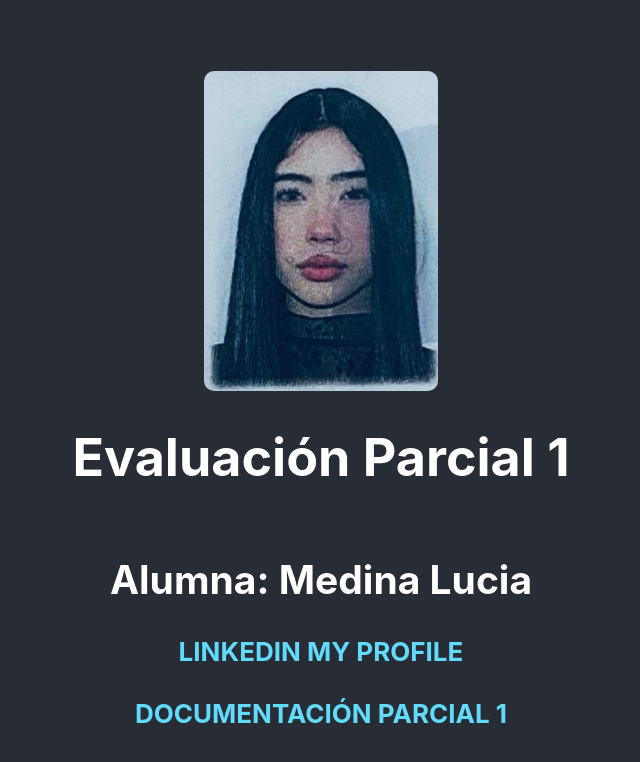
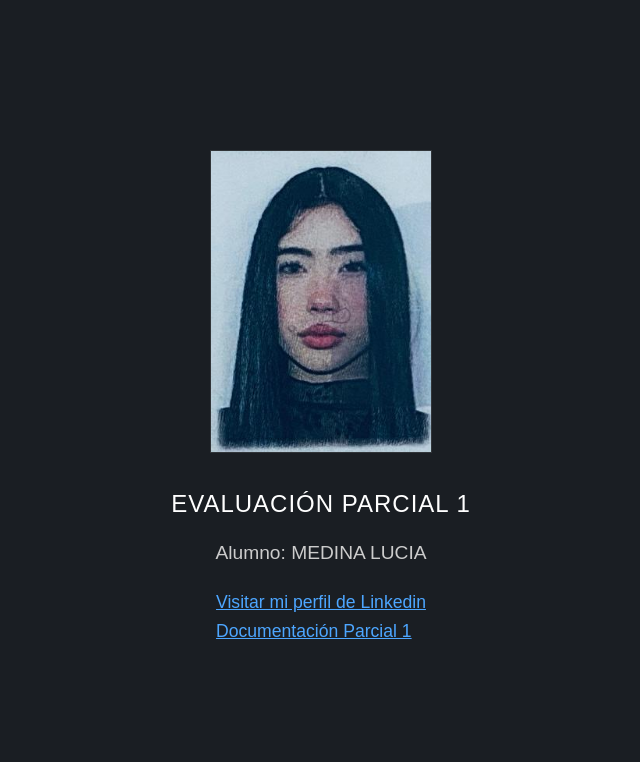
Before and after one commit to luxyMedina1/lucia_medina_parcial1, a React (Create React App) app: page / in a window 1280 px wide. Shown: the top 762 px of the page, without its empty margins (319-959 px from the left). Built offline with nearby package versions, Linux system fonts and the light colour scheme.

Commit message:
Actualizo App.css y App.js, elimino AppRouter.js

```diff
--- a/src/App.css
+++ b/src/App.css
@@ -1,30 +1,79 @@
-.App {
+/* Fondo general oscuro */
+.pantalla-oscura {
+  background-color: #1a1e23;
+  min-height: 100vh;
+  display: flex;
+  align-items: center;
+  justify-content: center;
+  color: white;
+  font-family: Arial, sans-serif;
   text-align: center;
 }
 
-.App-logo {
-  height: 40vmin;
-  pointer-events: none;
-  border-radius: 10px;
-}
-
-.App-header {
-  background-color: #282c34;
-  min-height: 100vh;
+.contenedor-perfil {
   display: flex;
   flex-direction: column;
   align-items: center;
-  justify-content: center;
-  font-size: calc(10px + 2vmin);
-  color: white;
 }
 
-.App-link {
-  color: #61dafb;
-  font-weight: bold;
-  text-decoration: none;
+/* Foto tamaño mediano/pequeño como en la imagen */
+.foto-perfil-simple {
+  width: 220px;
+  height: auto;
+  margin-bottom: 20px;
+  border: 1px solid rgba(255,255,255,0.1);
 }
 
-.App-link:hover {
+.evaluacion-texto {
+  font-size: 1.5rem;
+  font-weight: normal;
+  margin-bottom: 5px;
+  letter-spacing: 1px;
+}
+
+.alumno-texto {
+  font-size: 1.2rem;
+  color: #ccc;
+  margin-bottom: 20px;
+}
+
+/* Enlaces estilo simple */
+.enlaces-inferiores a, .boton-enlace {
+  display: block;
+  color: #4da6ff;
   text-decoration: underline;
+  background: none;
+  border: none;
+  font-size: 1.1rem;
+  cursor: pointer;
+  margin: 8px 0;
+  padding: 0;
 }
+
+/* Estilos del Centro de Descargas */
+.centro-descargas-directo {
+  width: 90%;
+  max-width: 500px;
+}
+
+.titulo-seccion {
+  font-size: 2rem;
+  margin-bottom: 30px;
+  color: #4da6ff;
+}
+
+.btn {
+  width: 100%;
+  padding: 15px;
+  margin: 10px 0;
+  border: none;
+  border-radius: 4px;
+  color: white;
+  font-weight: bold;
+  cursor: pointer;
+  text-transform: uppercase;
+}
+
+.btn-azul { background-color: #007bff; }
+.btn-verde { background-color: #28a745; }
+.btn-gris { background-color: #343a40; }
--- a/src/App.js
+++ b/src/App.js
@@ -1,38 +1,62 @@
-import profile from './porfile.jfif';
+import React, { useState } from 'react';
 import './App.css';
+import porfile from './porfile.jfif';
 
 function App() {
+  const [verDescargas, setVerDescargas] = useState(false);
+  const nombreAlumno = "MEDINA LUCIA ";
+
+  if (verDescargas) {
+    return (
+      <div className="pantalla-oscura">
+        <div className="centro-descargas-directo">
+          <h1 className="titulo-seccion">Centro de Descargas</h1>
+          <div className="lista-botones">
+
+            {/* 1. Comandos React */}
+            <a href="/comandos.pdf" download="lucia_medina_parcial1/public/comandos.pdf">
+              <button className="btn btn-azul">COMANDOS BÁSICOS DE REACT</button>
+            </a>
+
+            {/* 2. ISO / IEEE */}
+            <a href="/ieee.pdf" download="ISO_Estándar_IEEE.pdf">
+              <button className="btn btn-verde">ISO / ESTANDAR IEEE</button>
+            </a>
+
+            {/* 3. Requerimientos */}
+            <a href="/requerimientos.pdf" download="Requerimientos.pdf">
+              <button className="btn btn-gris">REQUERIMIENTOS FUNCIONALES Y NO FUNCIONALES</button>
+            </a>
+
+            {/* 4. Python SHA-256 */}
+            <a href="/sha_256.pdf" download="Codigo_Python_SHA256.pdf">
+              <button className="btn btn-gris">CÓDIGO PYTHON ALGORITMO SHA-256</button>
+            </a>
+
+            <button className="btn btn-gris" onClick={() => setVerDescargas(false)} style={{marginTop: '20px', border: '1px solid #555'}}>
+              VOLVER AL PERFIL
+            </button>
+          </div>
+        </div>
+      </div>
+    );
+  }
+
   return (
-    <div className="App">
-      <header className="App-header">
-
-        <img src={profile} className="App-logo" alt="Foto de perfil" />
-
-        <h1>Evaluación Parcial 1</h1>
-
-        <h2>Alumna: Medina Lucia</h2>
-
-        <a
-          className="App-link"
-          href="https://www.linkedin.com/in/lucia-medina-454451351"
-          target="_blank"
-          rel="noopener noreferrer"
-        >
-          LINKEDIN MY PROFILE
-        </a>
-
-        <br />
-
-        <a
-          className="App-link"
-          href="https://www.medikt.com.mx/practicas/documentacion.html"
-          target="_blank"
-          rel="noopener noreferrer"
-        >
-          DOCUMENTACIÓN PARCIAL 1
-        </a>
-
-      </header>
+    <div className="pantalla-oscura">
+      <div className="contenedor-perfil">
+        <img src={porfile} alt="Perfil" className="foto-perfil-simple" />
+        <h1 className="evaluacion-texto">EVALUACIÓN PARCIAL 1</h1>
+        <p className="alumno-texto">Alumno: {nombreAlumno}</p>
+        <div className="enlaces-inferiores">
+          <a href="https://www.linkedin.com/in/lucia-medina-454451351/?skipRedirect=true" target="_blank" rel="noreferrer">
+            Visitar mi perfil de Linkedin
+          </a>
+          <button onClick={() => setVerDescargas(true)} className="boton-enlace">
+            Documentación Parcial 1
+          </button>
+        </div>
+      </div>
     </div>
   );
 }
```
Also changed, not shown: src/AppRouter.js (deleted, +0 -14 lines).
